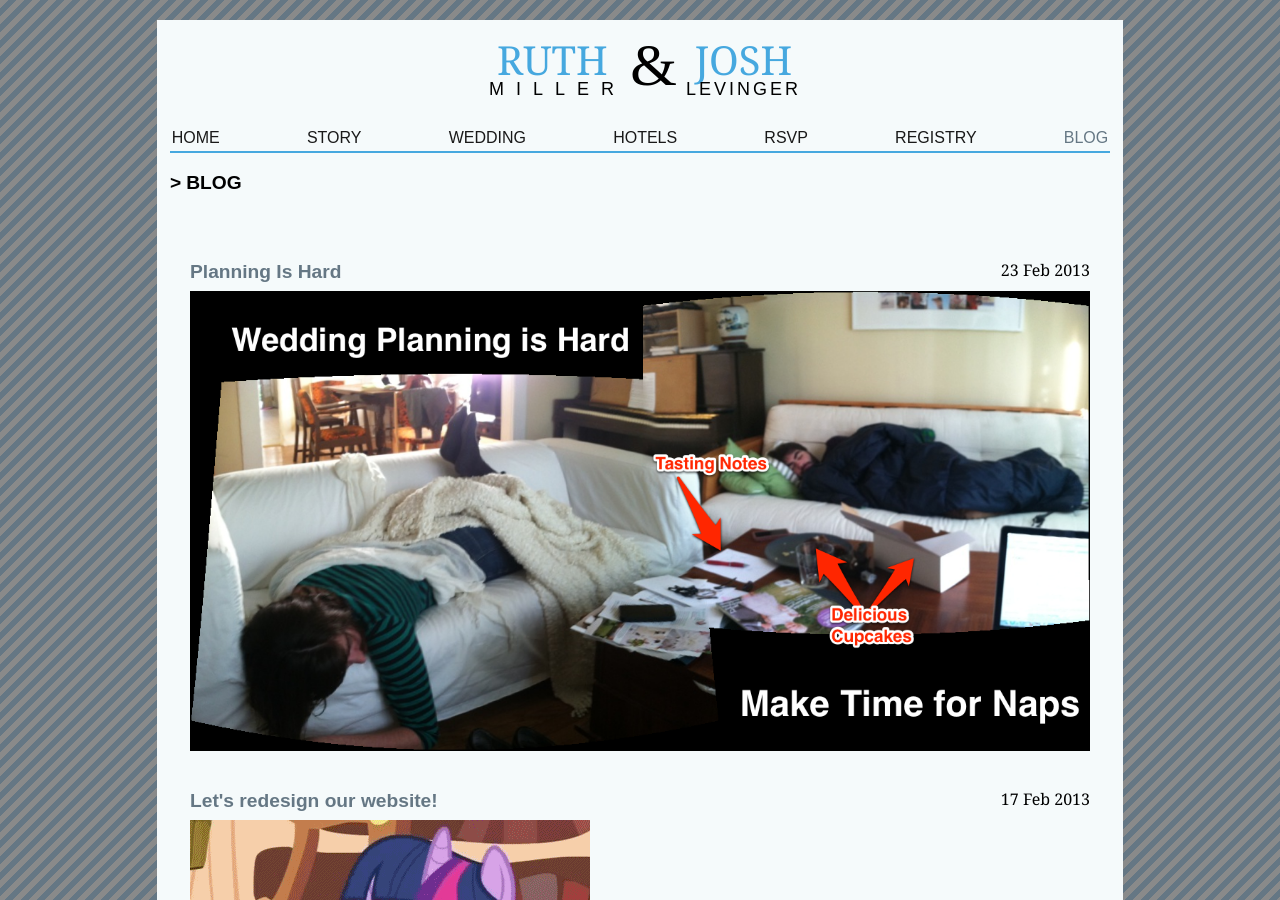
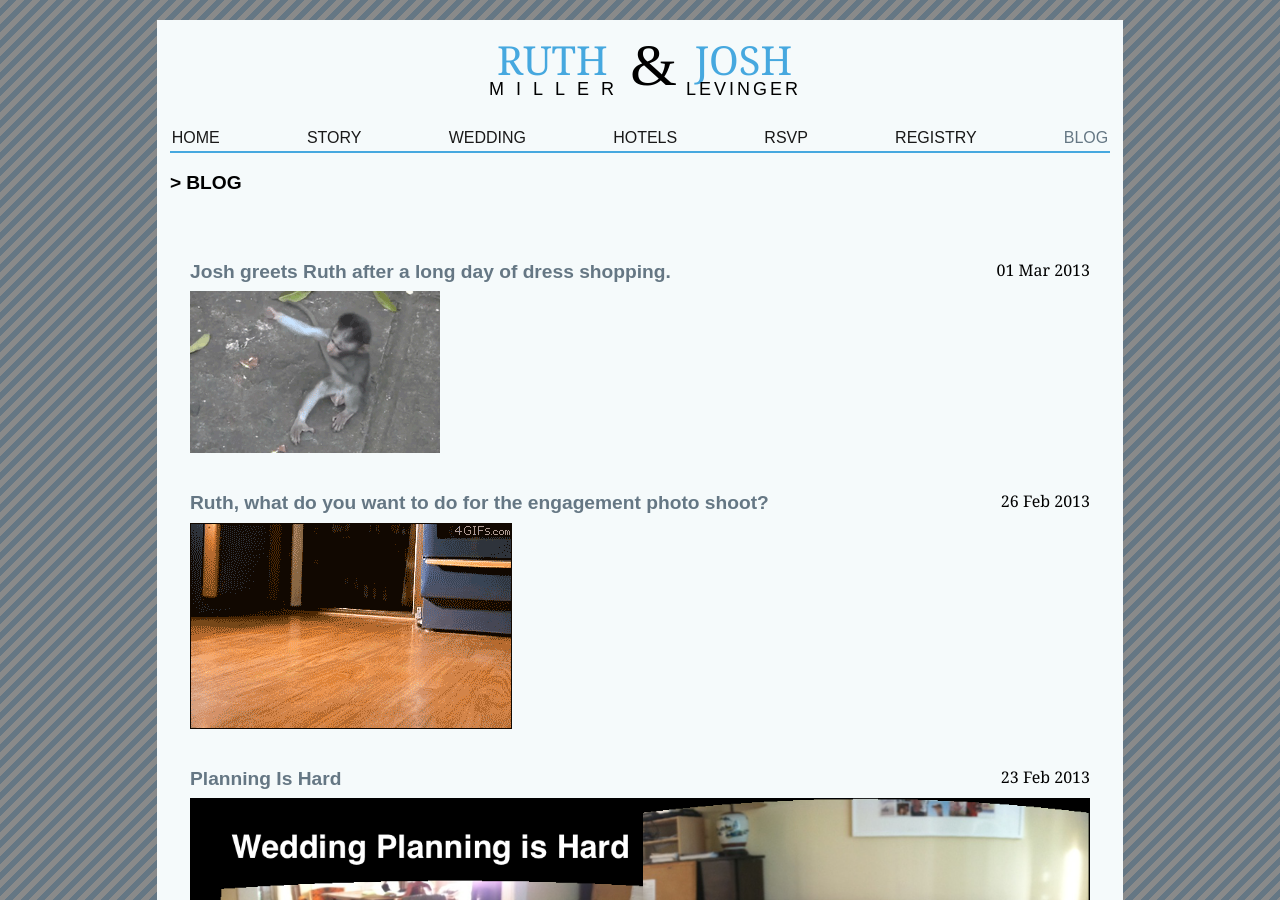
Before and after one commit to jlev/ruthandjosh, a Jekyll site: the page built from blog.html, in a window 1280 px wide and 900 px high. Built offline with Jekyll 4.4.1, drawn with Linux system fonts in a browser that asks for light colours; nearby versions of some CDN libraries; Markdown is read by kramdown in place of the engine named in the settings.

Commit message:
blog update

```diff
--- a/_posts/2013-02-23-planning-is-hard.html
+++ b/_posts/2013-02-23-planning-is-hard.html
@@ -2,4 +2,4 @@
 date: 2013-02-23
 title:
 ---
-<img class="lazy" src="/images/pixel.gif" data-original="/images/meme/planning_is_hard.png" />
+<img class="lazy" src="/images/pixel.gif" data-original="/images/meme/planning-is-hard.png" />
--- /dev/null
+++ b/_posts/2013-02-26-engagement-photos.html
@@ -0,0 +1,5 @@
+---
+date: 2013-02-26
+title: Ruth, what do you want to do for the engagement photo shoot?
+---
+<img class="lazy" src="/images/pixel.gif" data-original="/images/meme/puppies.gif" />
--- /dev/null
+++ b/_posts/2013-03-01-dress.html
@@ -0,0 +1,5 @@
+---
+date: 2013-03-01
+title: Josh greets Ruth after a long day of dress shopping.
+---
+<img class="lazy" src="/images/pixel.gif" data-original="/images/meme/monkey-hug.gif" />
```
Also changed, not shown: images/meme/chair-spin.gif (deleted), images/meme/monkey-hug.gif (added), images/meme/ninja-dodgeball.gif (deleted), images/meme/planning-is-hard.png (renamed from images/meme/planning_is_hard.png), images/meme/puppies.gif (added), images/meme/spaghetti-nom.gif (deleted).
